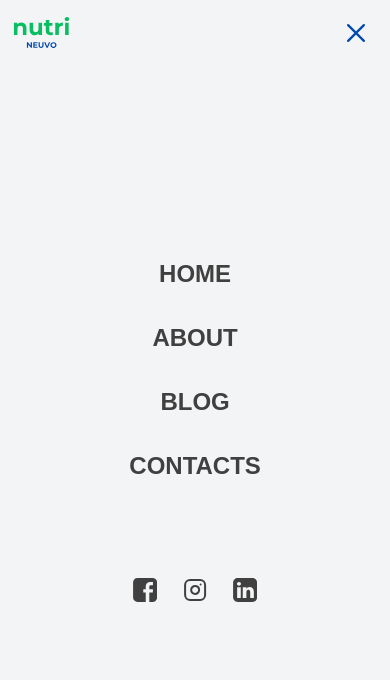
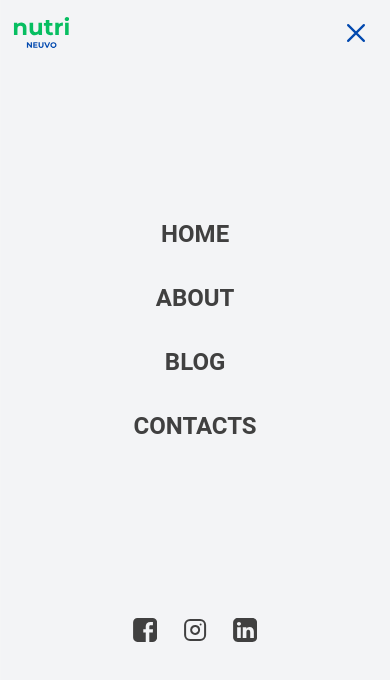
Before and after one commit to AleksandrSkulinets/nutrineuvo, a React (Create React App) app: page / in a window 390 px wide. Both pictures are taken after a click on the element 356 px from the left and 32 px from the top of the page. Shown: the top 680 px of the page. Built offline with nearby package versions, Linux system fonts and the light colour scheme.

Commit message:
css styles

```diff
--- a/src/components/Navigation.jsx
+++ b/src/components/Navigation.jsx
@@ -94,7 +94,7 @@ import Linkedin  from "./icons/Linkedin";
                                   variants={mobileLinkVars}
                                   whileHover={{ scale: 1.1 }}
                                   whileTap={{ scale: 0.95 }}
-                                  className='py-4 text-2xl font-poppins uppercase font-semibold text-[#404040] hover:text-gray-500'
+                                  className='py-4 text-2xl font-roboto uppercase font-semibold text-[#404040] hover:text-gray-500'
                               >
                                   <a
                                       href={link.href}
@@ -106,7 +106,7 @@ import Linkedin  from "./icons/Linkedin";
                                   </a>
                               </motion.li>
                           ))}
-                          <div className="mt-20">
+                          <div className="mt-40">
                             <div className="flex w-[150px] justify-around mx-auto ">
                                 <div className="transition duration-200 hover:scale-110"><Facebook/></div>
                                 <div className="transition duration-200 hover:scale-110"><Instagram/></div>
--- a/src/index.css
+++ b/src/index.css
@@ -1,3 +1,4 @@
 @tailwind base;
 @tailwind components;
 @tailwind utilities;
+@import url('https://fonts.googleapis.com/css2?family=Roboto:ital,wght@0,100..900;1,100..900&display=swap');
--- a/tailwind.config.js
+++ b/tailwind.config.js
@@ -6,10 +6,10 @@ module.exports = {
   theme: {
     extend: {
       fontFamily: {
-        poppins: ['Poppins', 'sans-serif'],
+        roboto: ['Roboto', 'serif'],
       },
       backdropFilter: {
-        'blur-5': 'blur(5px)',
+        'blur-3': 'blur(3px)',
       },
     },
   },
@@ -17,8 +17,8 @@ module.exports = {
 
     function ({ addUtilities }) {
       const newUtilities = {
-        '.webkit-backdrop-blur-5': {
-          '-webkit-backdrop-filter': 'blur(5px)',
+        '.webkit-backdrop-blur-3': {
+          '-webkit-backdrop-filter': 'blur(3px)',
         },
       };
       addUtilities(newUtilities, ['responsive', 'hover']);
```
